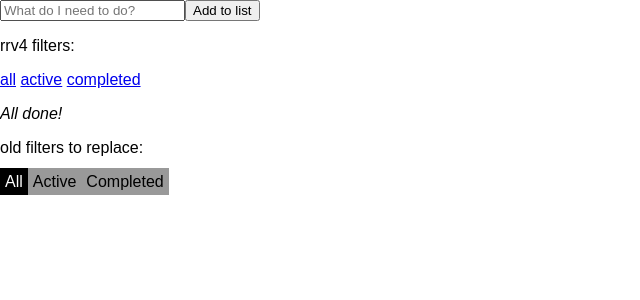
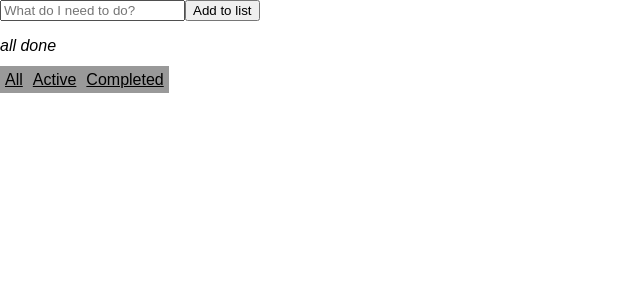
Before and after one commit to tjallen/redo, a React (Create React App) app: page /1 in a window 1280 px wide. Shown: the top 300 px of the page, without its empty margins (0-640 px from the left). Built offline with nearby package versions, Linux system fonts and the light colour scheme.

Commit message:
Clean up old filter code

```diff
--- a/src/actions/index.js
+++ b/src/actions/index.js
@@ -1,5 +1,5 @@
 import { v4 } from 'uuid';
-import { ADD_TODO, EDIT_TODO, REMOVE_TODO, TOGGLE_TODO, SET_VISIBLE_TODOS, CLEAR_COMPLETED } from './../constants';
+import { ADD_TODO, EDIT_TODO, REMOVE_TODO, TOGGLE_TODO,  CLEAR_COMPLETED } from './../constants';
 
 // action creators
 export const addTodo = (text) => ({
@@ -18,10 +18,6 @@ export const removeTodo = (id) => ({
   type: REMOVE_TODO, id,
 });
 
-export const setVisibleTodos = (filter) => ({
-  type: SET_VISIBLE_TODOS, filter,
-});
-
 export const clearCompleted = () => ({
   type: CLEAR_COMPLETED,
 });
--- a/src/components/Footer/TodoCount.js
+++ b/src/components/Footer/TodoCount.js
@@ -1,9 +1,11 @@
 import React from 'react';
 
 const TodoCount = ({ count }) => {
+  let rest = count === 1 ? 'todo remaining' : 'todos remaining';
+  let text = count > 0 ? `${count} ${rest}` : 'all done';
   return (
     <div>
-      <p><i>{count}</i></p>
+      <p><i>{text}</i></p>
     </div>
   );
 };
--- a/src/components/Footer/VisibilityMenu.js
+++ b/src/components/Footer/VisibilityMenu.js
@@ -1,26 +1,11 @@
 import React from 'react';
 import VisibilityMenuItem from './VisibilityMenuItem';
 
-const VisibilityFilterMenu = ({ onFilterClick, currentActiveFilter }) => (
+const VisibilityFilterMenu = () => (
   <ul style={{ 'listStyleType': 'none', 'margin': 0, 'padding': 0}}>
-    <VisibilityMenuItem
-      onFilterClick={onFilterClick}
-      readableText='All'
-      filterText='DISPLAY_ALL'
-      currentActiveFilter={currentActiveFilter}
-    />
-    <VisibilityMenuItem
-      onFilterClick={onFilterClick}
-      readableText='Active'
-      filterText='DISPLAY_ACTIVE'
-      currentActiveFilter={currentActiveFilter}
-    />
-    <VisibilityMenuItem
-      onFilterClick={onFilterClick}
-      readableText='Completed'
-      filterText='DISPLAY_COMPLETED'
-      currentActiveFilter={currentActiveFilter}
-    />
+    <VisibilityMenuItem filter='all'>All</VisibilityMenuItem>
+    <VisibilityMenuItem filter='active'>Active</VisibilityMenuItem>
+    <VisibilityMenuItem filter='completed'>Completed</VisibilityMenuItem>
   </ul>
 );
 
--- a/src/components/Footer/VisibilityMenuItem.js
+++ b/src/components/Footer/VisibilityMenuItem.js
@@ -1,26 +1,25 @@
 import React from 'react';
+import { NavLink } from 'react-router-dom';
 
 const VisibilityMenuItem = ({
-  readableText,
-  filterText,
-  currentActiveFilter,
-  onFilterClick
+  location,
+  filter,
+  children
 }) => {
-  const active = filterText === currentActiveFilter;
   const itemStyles = {
     'display': 'inline',
     'margin': '10px 0',
     'padding': '5px',
-    'backgroundColor': active ? '#000' : '#999',
-    'color': active ? '#fff' : '#000'
+    'backgroundColor': '#999',
+    'color': '#000'
   };
   return (
-    <li
+    <NavLink
+      to={filter === 'all' ? '' : filter}
       style={itemStyles}
-      onClick={() => onFilterClick(filterText)}
     >
-      {readableText}
-    </li>
+      {children}
+    </NavLink>
   );
 }
 
--- a/src/components/Footer/index.js
+++ b/src/components/Footer/index.js
@@ -2,35 +2,19 @@ import React from 'react';
 import TodoCount from './TodoCount';
 import VisibilityMenu from './VisibilityMenu';
 import ClearCompletedButton from './ClearCompletedButton';
-import { Link } from 'react-router-dom';
 
 const Footer = ({
   todos,
-  onFilterClick,
   onClearCompletedClick,
   completedTodosPresent,
-  currentActiveFilter,
 }) => {
-  const total = todos.length;
   const completed = todos.reduce((acc, todo) => {
     return todo.completed ? acc + 1 : acc
   }, 0);
-  const remaining = total - completed;
-  const active = remaining > 0 ? `${remaining} remaining` : `All done!`;
   return (
     <div>
-      <p>rrv4 filters:</p>
-      <Link to='/'>all</Link>
-      { ' ' }
-      <Link to='/active'>active</Link>
-      { ' ' }
-      <Link to='/completed'>completed</Link>
-      <TodoCount count={active} />
-      <p>old filters to replace:</p>
-      <VisibilityMenu
-        onFilterClick={onFilterClick}
-        currentActiveFilter={currentActiveFilter}
-      />
+      <TodoCount count={todos.length - completed} />
+      <VisibilityMenu />
       {completedTodosPresent &&
         <ClearCompletedButton
           count={completed}
--- a/src/containers/FooterContainer.js
+++ b/src/containers/FooterContainer.js
@@ -1,29 +1,15 @@
 import { connect } from 'react-redux';
-import { setVisibleTodos, clearCompleted } from './../actions';
+import { clearCompleted } from './../actions';
 import Footer from './../components/Footer';
-
-/*const getVisibleTodos = (todos, filter) => {
-  switch (filter) {
-    case 'DISPLAY_ALL': return todos;
-    case 'DISPLAY_ACTIVE': return todos.filter(todo => !todo.completed);
-    case 'DISPLAY_COMPLETED': return todos.filter(todo => todo.completed);
-    default:
-      throw new Error(`trying to filter todos by unknown or erroneous filter: ${filter}`);
-  }
-};*/
 
 const mapStateToProps = state => ({
   todos: state.todos,
   //todos: getVisibleTodos(state.todos, state.settings.filter),
   completedTodosPresent: state.todos.filter(todo => todo.completed).length > 0 ? true : false,
-  currentActiveFilter: state.settings.filter,
 });
 
 const mapDispatchToProps = (dispatch) => {
   return {
-    onFilterClick: (filter) => {
-      dispatch(setVisibleTodos(filter));
-    },
     onClearCompletedClick: () => {
       dispatch(clearCompleted());
     }
```
